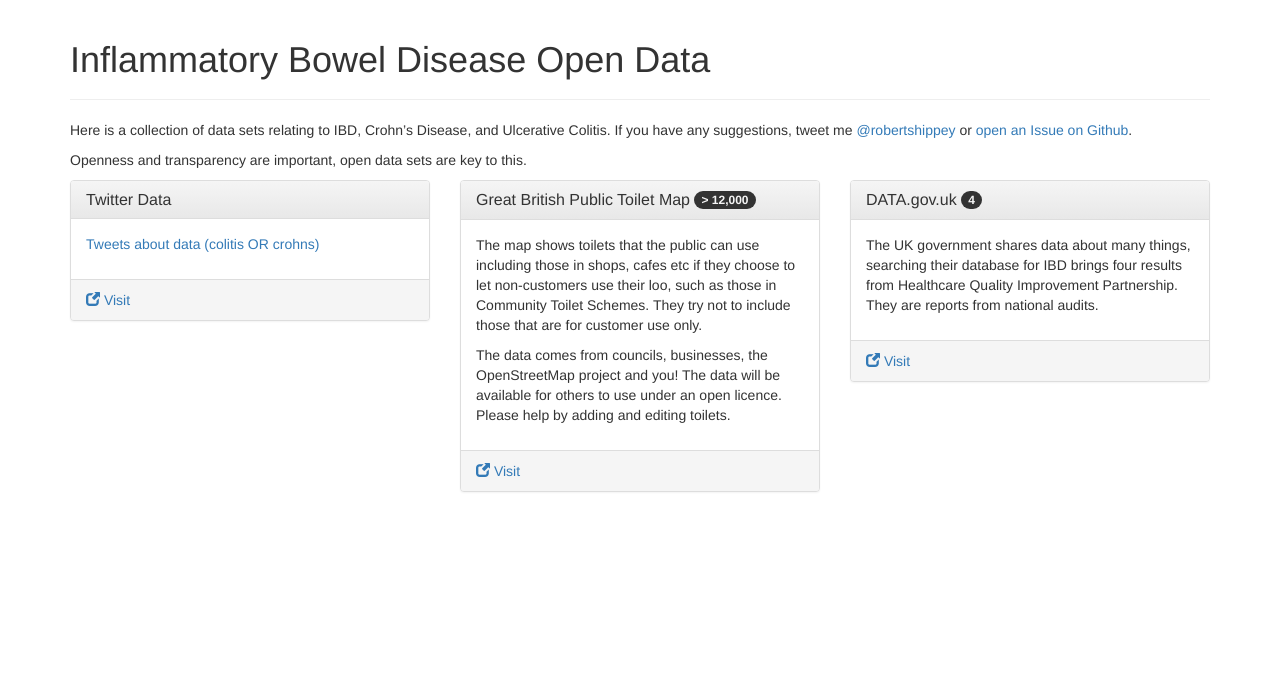
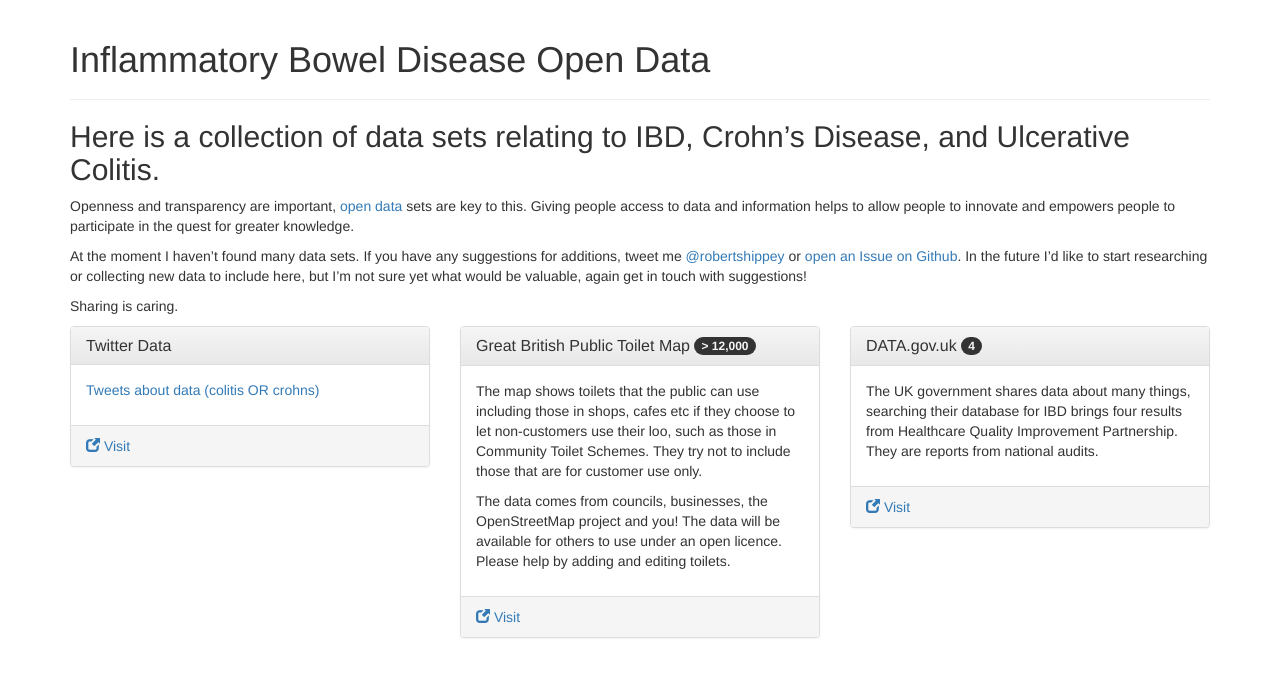
Before and after one commit to RobertShippey/IBD-data, a Jekyll site: the page built from index.md, in a window 1280 px wide. Shown: the top 677 px of the page. Built offline with Jekyll 4.4.1, drawn with Linux system fonts in a browser that asks for light colours; nearby versions of some CDN libraries; comment, search, counter and statistics services are not loaded.

Commit message:
Update index.md

```diff
--- a/index.md
+++ b/index.md
@@ -4,9 +4,13 @@ title: IBD Open Data
 description: " "
 ---
 
-Here is a collection of data sets relating to IBD, Crohn's Disease, and Ulcerative Colitis. If you have any suggestions, tweet me [@robertshippey](https://twitter.com/robertshippey) or [open an Issue on Github](https://github.com/RobertShippey/IBD-data).
+## Here is a collection of data sets relating to IBD, Crohn's Disease, and Ulcerative Colitis.
 
-Openness and transparency are important, open data sets are key to this.
+Openness and transparency are important, [open data](https://en.wikipedia.org/wiki/Open_data) sets are key to this. Giving people access to data and information helps to allow people to innovate and empowers people to participate in the quest for greater knowledge.
+
+At the moment I haven't found many data sets. If you have any suggestions for additions, tweet me [@robertshippey](https://twitter.com/robertshippey) or [open an Issue on Github](https://github.com/RobertShippey/IBD-data). In the future I'd like to start researching or collecting new data to include here, but I'm not sure yet what would be valuable, again get in touch with suggestions!
+
+Sharing is caring.
 
 {% for post in site.posts %}
 
```
